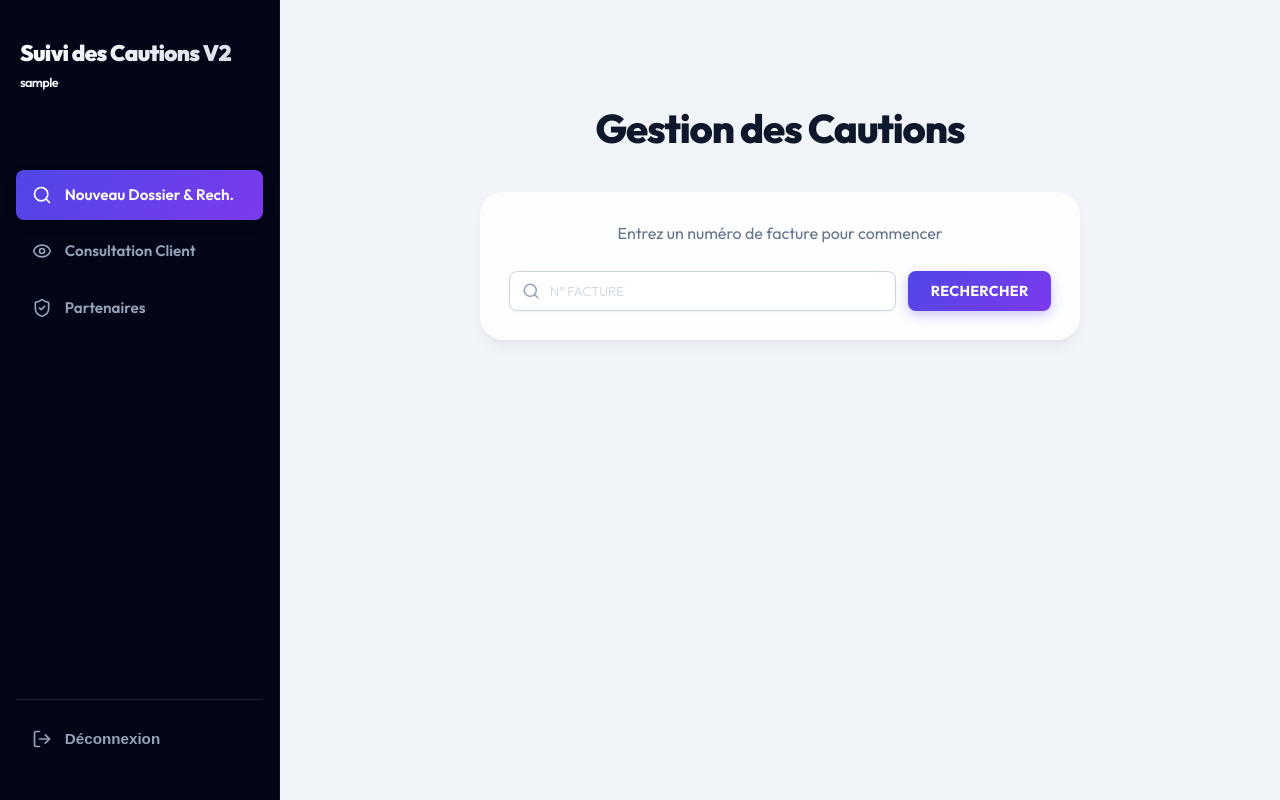
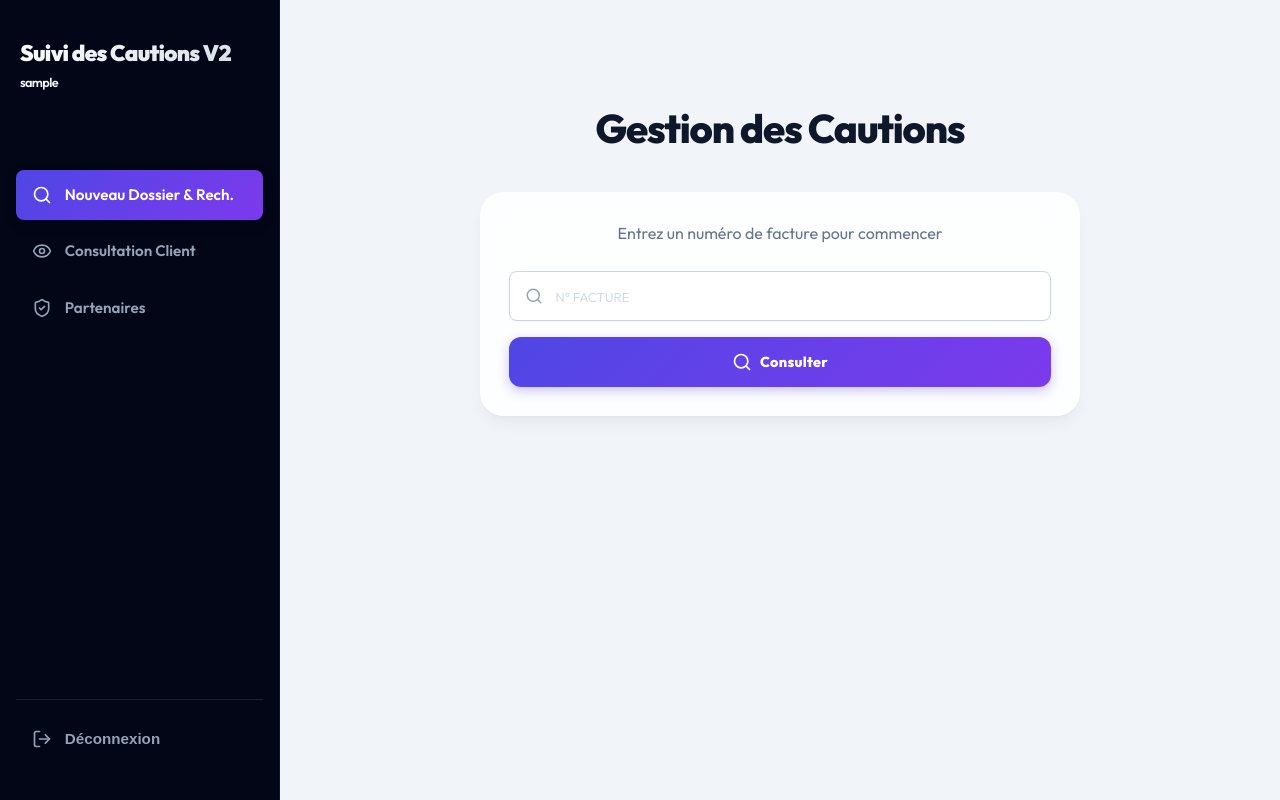
Before and after one commit to jeanfelicksDev/suivi-caution-web, a Next.js app: page / in a window 1280 px wide. Built offline with nearby package versions, Linux system fonts and the light colour scheme; no server answers; the database is empty; sample sign-in values are in the browser's storage.

Commit message:
feat: move search button under input and rename to Consulter

```diff
--- a/app/page.tsx
+++ b/app/page.tsx
@@ -518,12 +518,14 @@ function HomePageInternal() {
             <h1 style={{ fontSize: '2.5rem', marginBottom: '2rem', color: 'var(--primary)' }}>Gestion des Cautions</h1>
             <div style={{ maxWidth: '600px', margin: '0 auto' }} className="card">
               <p style={{ marginBottom: '1.5rem', color: 'var(--text-muted)' }}>Entrez un numéro de facture pour commencer</p>
-              <div style={{ display: 'flex', gap: '0.75rem' }}>
-                <div style={{ flex: 1, position: 'relative' }}>
-                  <Search size={18} style={{ position: 'absolute', left: '0.8rem', top: '50%', transform: 'translateY(-50%)', color: '#94a3b8' }} />
-                  <input type="text" placeholder="N° FACTURE" value={numFacture} onChange={e => setNumFacture(e.target.value.toUpperCase())} style={{ paddingLeft: '2.5rem' }} onKeyDown={(e) => e.key === 'Enter' && doSearch()} />
+              <div style={{ display: 'flex', flexDirection: 'column', gap: '1rem' }}>
+                <div style={{ position: 'relative' }}>
+                  <Search size={18} style={{ position: 'absolute', left: '1rem', top: '50%', transform: 'translateY(-50%)', color: '#94a3b8' }} />
+                  <input type="text" placeholder="N° FACTURE" value={numFacture} onChange={e => setNumFacture(e.target.value.toUpperCase())} style={{ paddingLeft: '2.85rem', height: '50px', fontSize: '1.1rem', fontWeight: 800 }} onKeyDown={(e) => e.key === 'Enter' && doSearch()} />
                 </div>
-                <button onClick={() => doSearch()} className="btn btn-primary">RECHERCHER</button>
+                <button onClick={() => doSearch()} className="btn btn-primary" style={{ height: '50px', borderRadius: '12px', display: 'flex', alignItems: 'center', justifyContent: 'center', gap: '0.5rem', fontWeight: 800 }}>
+                  <Search size={20} /> Consulter
+                </button>
               </div>
             </div>
           </div>
```
